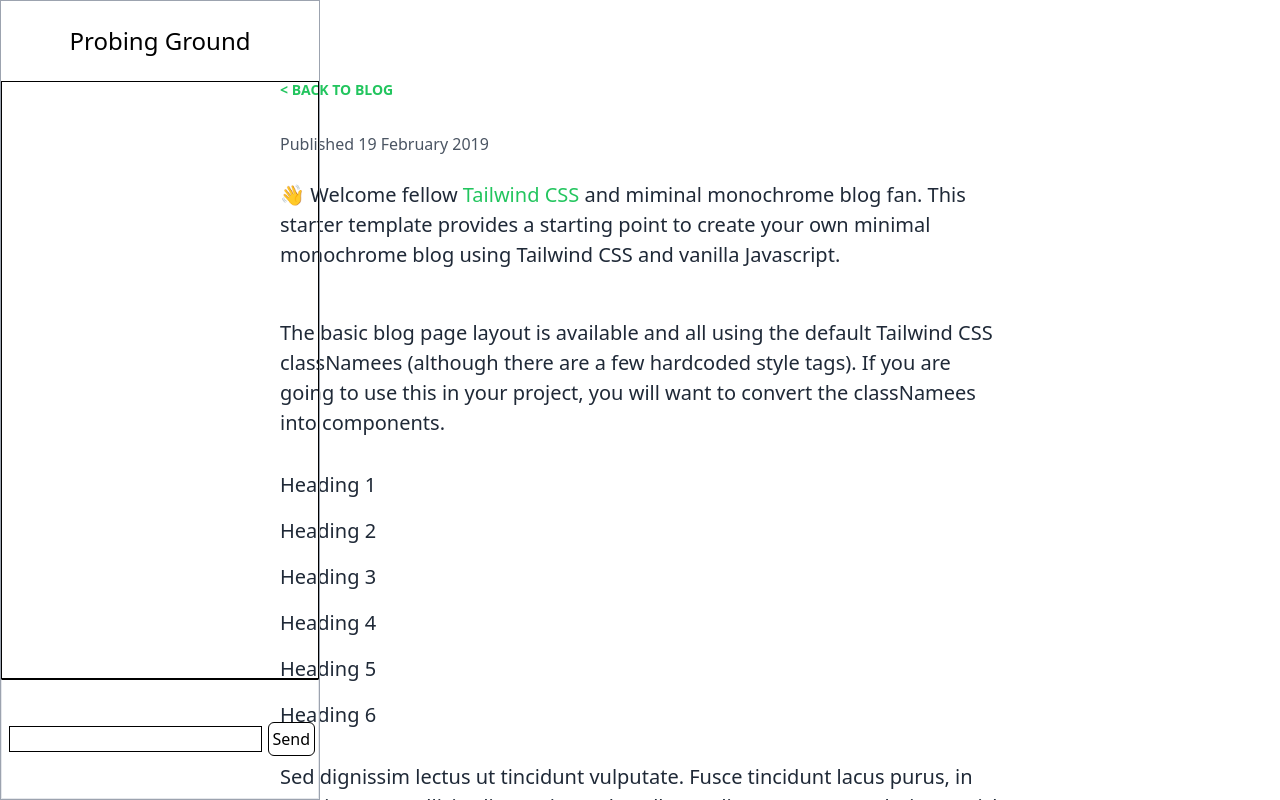
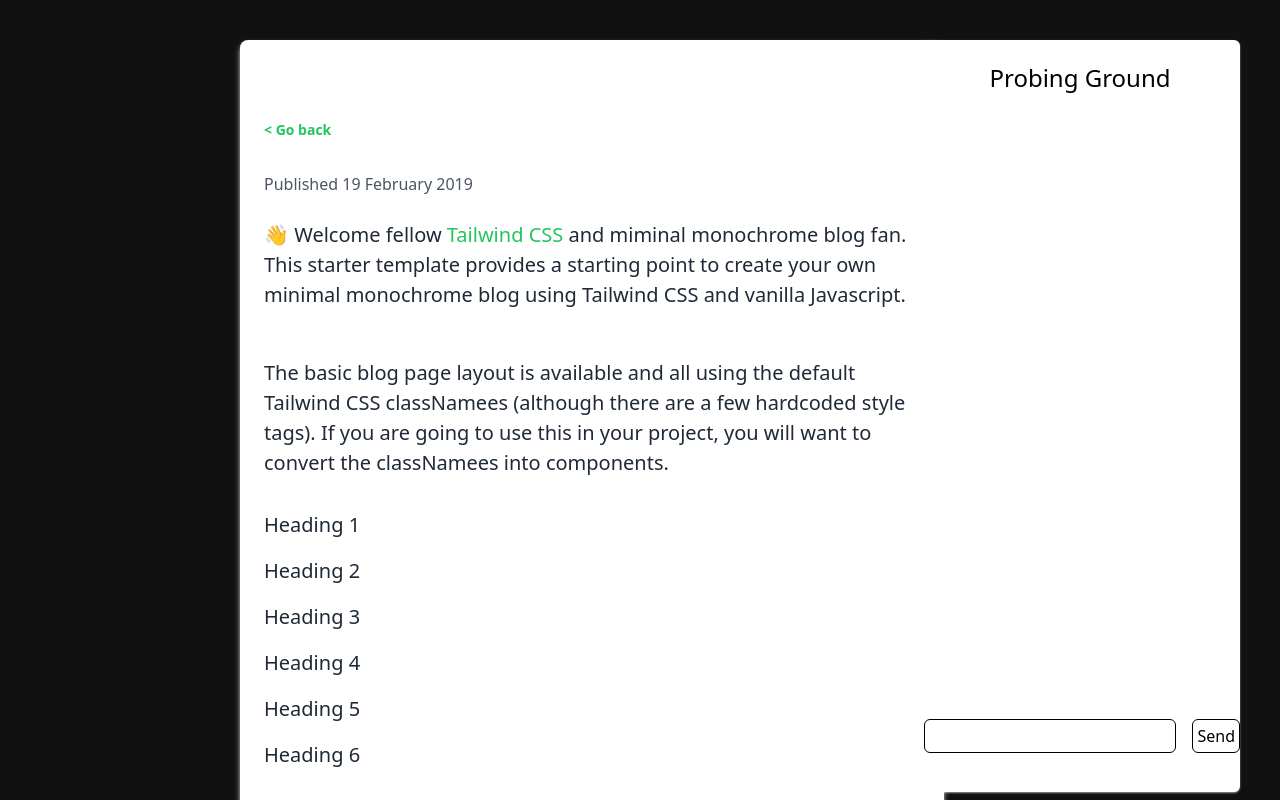
Before and after one commit to Abhinav-Saxena-dev/ChatterProbe, a Next.js app in the folder client/: page /preview in a window 1280 px wide. Shown: the top 800 px of the page. Built offline with nearby package versions, Linux system fonts and the light colour scheme.

Commit message:
mostly frontend done

```diff
--- a/client/package.json
+++ b/client/package.json
@@ -14,7 +14,8 @@
     "next": "13.2.4",
     "openai": "^3.2.1",
     "react": "18.2.0",
-    "react-dom": "18.2.0"
+    "react-dom": "18.2.0",
+    "typed.js": "^2.0.14"
   },
   "devDependencies": {
     "autoprefixer": "^10.4.14",
--- a/client/src/Components/Cards/card.component.jsx
+++ b/client/src/Components/Cards/card.component.jsx
@@ -2,7 +2,7 @@ import Link from 'next/link'
 
 const Card = ({title, snippet, link}) => {
   return (
-    <div className="max-w-sm p-6 bg-white border border-gray-200 rounded-lg shadow dark:bg-gray-800 dark:border-gray-700">
+    <div className="max-w-sm p-6 bg-[#fffffff3] border border-gray-200 rounded-lg shadow dark:bg-gray-800 dark:border-gray-700">
       <a href="#">
         <h5 className="mb-2 text-2xl font-bold tracking-tight text-gray-900 dark:text-white">
           {title}
--- a/client/src/Components/Search-Bar/search-bar.component.jsx
+++ b/client/src/Components/Search-Bar/search-bar.component.jsx
@@ -22,7 +22,7 @@ const SearchBar = () => {
     <div className="w-1/2">
       <label
         htmlFor="input-group-1"
-        className="block mb-2 text-sm font-medium text-gray-900 dark:text-white"
+        className="block mb-2 text-4xl font-medium text-white dark:text-white"
       >
         Search Research Papers
       </label>
@@ -47,7 +47,7 @@ const SearchBar = () => {
           <input
             type="text"
             id="input-group-1"
-            className="bg-gray-50 border border-gray-300 text-gray-900 text-sm rounded-lg focus:ring-blue-500 focus:border-blue-500 block w-full pl-10 p-2.5  dark:bg-gray-700 dark:border-gray-600 dark:placeholder-gray-400 dark:text-white dark:focus:ring-blue-500 dark:focus:border-blue-500"
+            className="bg-gray-50 border border-gray-300 text-gray-900 outline-none rounded-lg focus:ring-blue-500 focus:border-blue-500 block w-full text-2xl h-14 pl-10 p-2.5  dark:bg-gray-700 dark:border-gray-600 dark:placeholder-gray-400 dark:text-white dark:focus:ring-blue-500 dark:focus:border-blue-500"
             placeholder="Try Searching Biology"
             onChange={handleChange}
           />
--- a/client/src/Components/SidePanel/sidepanel.component.jsx
+++ b/client/src/Components/SidePanel/sidepanel.component.jsx
@@ -1,7 +1,7 @@
 import { useEffect, useState } from "react";
 import axios from "axios";
 
-const SidePanel = () => {
+const SidePanel = ({title}) => {
   const [prompt, setPrompt] = useState("");
   const [chat, setChat] = useState([])
   const [loading, setLoading] = useState(false)
@@ -20,17 +20,17 @@ const SidePanel = () => {
       "content" : prompt
     }])
     try{
-      const response = await axios.post("http://localhost:3000/api/openapi", {chat : currentChat})
+      const response = await axios.post("http://localhost:3000/api/openapi", {chat : currentChat, title : title})
       console.log(response);
       setChat(chat => [...chat, {
         "role" : "assistant",
         "content" : response.data[0].message.content
       }])
-      setPrompt("")
     }catch(error){
       console.log(error);
       setChat(prev => prev.filter(data => data != prompt))
     }finally {
+      setPrompt("")
       setLoading(false)
     }
   };
@@ -40,11 +40,11 @@ const SidePanel = () => {
   }, [chat])
 
   return (
-    <div className="w-[25%] border border-gray-400 fixed h-screen flex justify-between flex-col">
+    <div className="w-[25%] right-10 top-10 bg-[#ffffff] rounded-md shadow-sm shadow-[#ffffff94] fixed h-[94vh] flex justify-between flex-col">
       <div className="flex justify-center items-center h-[10%]">
         <h1 className="text-2xl">Probing Ground</h1>
       </div>
-      <div className="h-[75%] border border-black overflow-y-auto">
+      <div className="h-[75%] overflow-y-auto">
         <div className="w-full p-3">
           {
             chat.map(data => (
@@ -58,20 +58,20 @@ const SidePanel = () => {
           }
         </div>
       </div>
-      <div className="h-[15%] border border-t-black">
+      <div className="h-[15%]">
         <form
-          className="h-full w-full flex justify-around items-center"
+          className="h-full w-full flex justify-center items-center"
           onSubmit={handleSubmit}
         >
           <span
-            className="border border-black w-[80%] ml-1 overflow-y-auto max-h-32 px-2"
+            className="border border-black rounded-md w-[80%] ml-1 overflow-y-auto max-h-32 px-2 py-1"
             onInput={handleChange}
             role="textbox"
             contentEditable={true}
           ></span>
           <input
             type="submit"
-            className="border border-black cursor-pointer p-1 rounded-md"
+            className="border ml-4 border-black cursor-pointer p-1 rounded-md"
             value={"Send"}
           />
         </form>
--- a/client/src/pages/api/openapi.js
+++ b/client/src/pages/api/openapi.js
@@ -7,15 +7,22 @@ const openai = new OpenAIApi(configuration);
 
 const handler = async (req, res) => {
   try {
-    const { chat } = req.body;
-    console.log(chat);
+    const { chat, title } = req.body;
+    console.log(chat, title);
     if (!chat) {
       return res.status(400).json({ error: "Prompt missing" });
     }
 
+    const message = [
+        {role : 'system', content : `Answer all questions with reference to the research paper named ${title}`},
+        ...chat
+    ]
+
+    console.log(message);
+
     const completion = await openai.createChatCompletion({
         model:"gpt-3.5-turbo",
-        messages: chat
+        messages: message
     });
     res.status(200).json(completion.data.choices);
   } catch (err) {
--- a/client/src/pages/index.js
+++ b/client/src/pages/index.js
@@ -1,11 +1,34 @@
 import SearchBar from '../Components/Search-Bar/search-bar.component';
-import { Inter } from 'next/font/google'
+import { Comfortaa } from 'next/font/google'
+import Typed from 'typed.js';
+import { useEffect, useRef } from 'react';
 
-const inter = Inter({ subsets: ['latin'] })
+const comfortaa = Comfortaa({ subsets: ['latin'], weight : '400' })
 
 const Home = () => {
+
+  const el = useRef(null);
+
+  useEffect(() => {
+    const typed = new Typed(el.current, {
+      strings: ['<i>Research</i> made easy.', '<b>ChatterProbe</b> : the new meta to discovery'],
+      typeSpeed: 50,
+      backDelay : 3000,
+      backSpeed : 50,
+    });
+
+    return () => {
+      // Destroy Typed instance during cleanup to stop animation
+      typed.destroy();
+    };
+  }, []);
+
+
   return (
-    <div className='w-screen h-screen flex justify-center items-center'>
+    <div className='w-screen h-screen bg-[#000000ee] py-40 flex flex-col items-center'>
+      <div className={`h-1/4 mb-24 text-[#ffffff] text-7xl flex justify-center items-center ${comfortaa.className}`}>
+      <span ref={el} />
+      </div>
       <SearchBar/>
     </div>
   )
--- a/client/src/pages/preview.js
+++ b/client/src/pages/preview.js
@@ -8,18 +8,17 @@ const Preview = () => {
   const {title} = router.query;
 
   return (
-    <div className="flex justify-between">
-        <SidePanel/>
-      <div className="container w-full md:max-w-3xl mx-auto pt-20">
+    <div className="flex justify-between bg-[#000000ee]">
+      <div className="w-[55vw] m-10 ml-60 rounded-lg shadow-md shadow-[#dcdcdc] pt-20 bg-white">
         <div className="w-full px-4 md:px-6 text-xl text-gray-800 leading-normal">
           <div className="font-sans">
             <p className="text-base md:text-sm text-green-500 font-bold">
               &lt;{" "}
               <a
-                href="#"
-                className="text-base md:text-sm text-green-500 font-bold no-underline hover:underline"
+                onClick={() => router.back()}
+                className="text-base md:text-sm text-green-500 cursor-pointer font-bold no-underline hover:underline"
               >
-                BACK TO BLOG
+                Go back
               </a>
             </p>
             <h1 className="font-bold font-sans break-normal text-gray-900 pt-6 pb-2 text-3xl md:text-4xl">
@@ -104,6 +103,7 @@ const Preview = () => {
           </blockquote>
         </div>
       </div>
+      <SidePanel title = {title}/>
     </div>
   );
 };
--- a/client/src/pages/result/[query].jsx
+++ b/client/src/pages/result/[query].jsx
@@ -3,43 +3,66 @@ import { useRouter } from "next/router";
 import Card from "@/Components/Cards/card.component";
 
 const Result = () => {
-
   const [isLoading, setLoading] = useState(true);
   const [queryResult, setQueryResult] = useState(null);
   const router = useRouter();
 
   useEffect(() => {
-
     const getQueryResponse = async () => {
-
-            const {query} = router.query
-            setLoading(true)
-            const res = await fetch(`http://localhost:3000/api/search?query=${encodeURIComponent(query)}`);
+      const { query } = router.query;
+      setLoading(true);
+      const res = await fetch(
+        `http://localhost:3000/api/search?query=${encodeURIComponent(query)}`
+      );
       const data = await res.json();
       setQueryResult(data.data);
-        }
+    };
 
     getQueryResponse();
-    }, [router])
+  }, [router]);
 
   useEffect(() => {
-        if(queryResult){
-            setLoading(false)
+    if (queryResult) {
+      setLoading(false);
     }
     console.log(queryResult);
-    }, [queryResult])
+  }, [queryResult]);
 
-    return(
-        <div className="w-screen flex justify-around flex-wrap">
-            {
-                isLoading ? <h1>Loading</h1>
-                :
-                queryResult.organic_results.map((result) =>
-                    <Card title = {result.title} snippet = {result.snippet} link = {result.link} />
-                )
-            }
+  return (
+    <div className="bg-[#000000ee]">
+      <div className="px-5 pt-5">
+        <button onClick={() => router.back()}>
+          <svg
+            xmlns="http://www.w3.org/2000/svg"
+            fill="none"
+            viewBox="0 0 24 24"
+            stroke-width="1.5"
+            stroke="currentColor"
+            className="w-6 h-6 text-white"
+          >
+            <path
+              stroke-linecap="round"
+              stroke-linejoin="round"
+              d="M6.75 15.75L3 12m0 0l3.75-3.75M3 12h18"
+            />
+          </svg>
+        </button>
+      </div>
+      <div className="p-5 grid grid-cols-4 gap-6">
+        {isLoading ? (
+          <h1>Loading</h1>
+        ) : (
+          queryResult.organic_results.map((result) => (
+            <Card
+              title={result.title}
+              snippet={result.snippet}
+              link={result.link}
+            />
+          ))
+        )}
+      </div>
     </div>
   );
-}
+};
 
 export default Result;
```
Also changed, not shown: 1 other file (tests, documents, lock files or other folders). Lines whose indentation alone changed are shown as unchanged.
